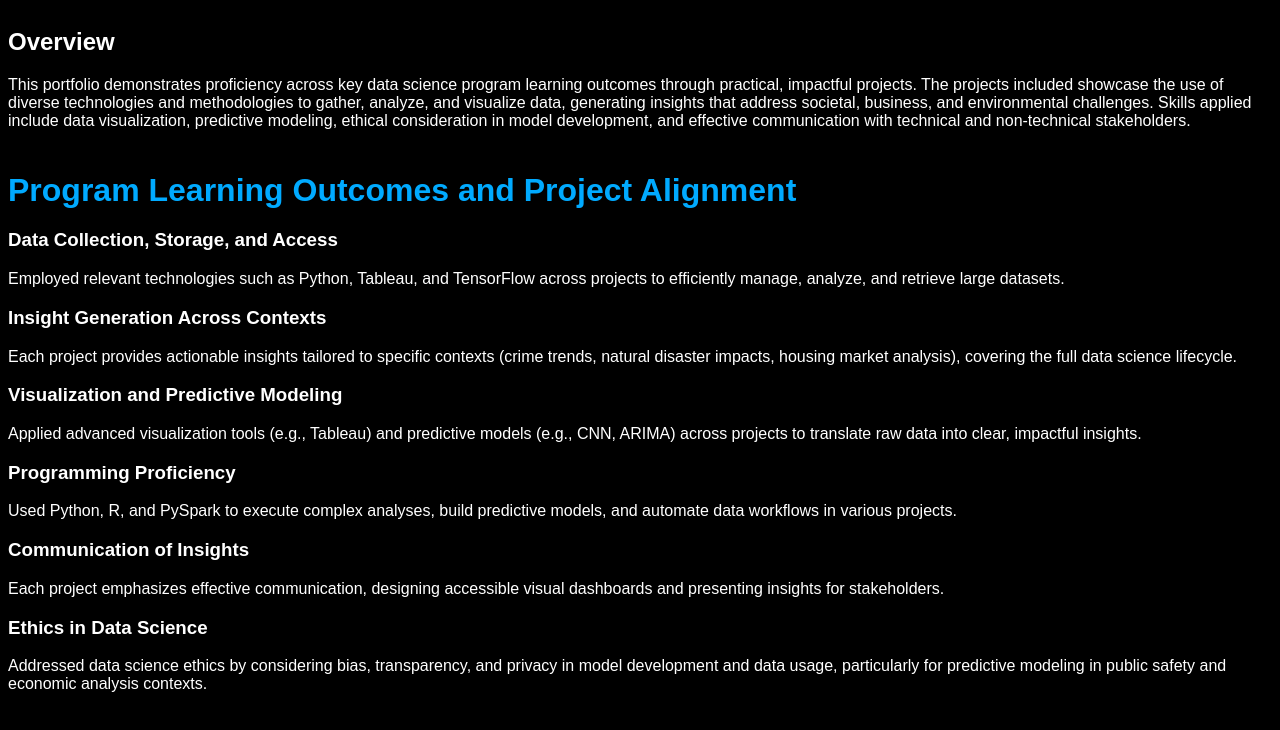
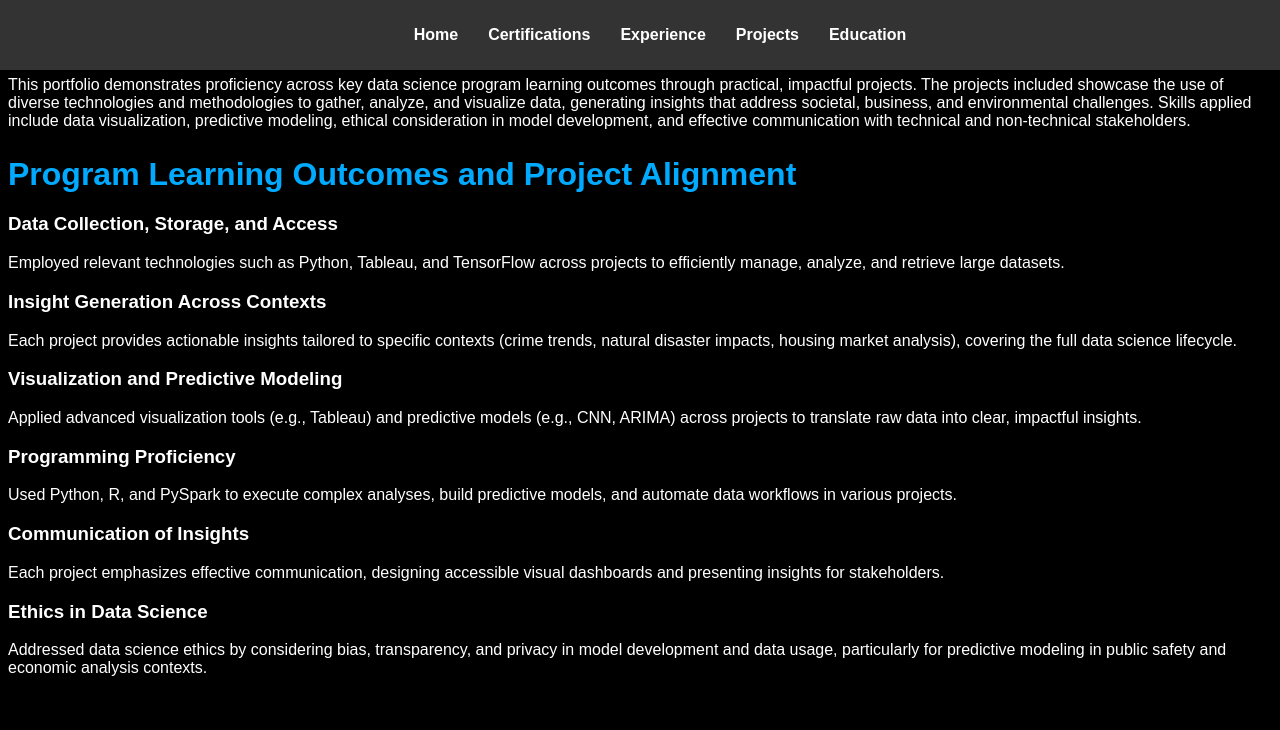
Before and after one commit to SindhujaMaheswaran/Sindhuja-Maheswaran.github.io, a plain HTML site: page certifications.html in a window 1280 px wide. Drawn offline with Linux system fonts and the light colour scheme.

Commit message:
Update certifications.html

```diff
--- a/certifications.html
+++ b/certifications.html
@@ -8,7 +8,19 @@
 </head>
 <body>
 
-    <!-- Overview Section -->
+    <!-- Header with Navigation Links -->
+    <header class="navbar">
+        <ul>
+            <li><a href="index.html">Home</a></li>
+            <li><a href="certifications.html">Certifications</a></li>
+            <li><a href="experience.html">Experience</a></li>
+            <li><a href="projects.html">Projects</a></li>
+            <li><a href="skills.html">Education</a></li>
+        </ul>
+    </header>
+
+    <!-- Main Overview Section -->
+    <main>
         <section class="overview">
             <h1>Overview</h1>
             <p>This portfolio demonstrates proficiency across key data science program learning outcomes through practical, impactful projects. The projects included showcase the use of diverse technologies and methodologies to gather, analyze, and visualize data, generating insights that address societal, business, and environmental challenges. Skills applied include data visualization, predictive modeling, ethical consideration in model development, and effective communication with technical and non-technical stakeholders.</p>
@@ -54,6 +66,7 @@
                 <p>Addressed data science ethics by considering bias, transparency, and privacy in model development and data usage, particularly for predictive modeling in public safety and economic analysis contexts.</p>
             </div>
         </section>
+    </main>
 
 </body>
 </html>
```
Lines whose indentation alone changed are shown as unchanged.
